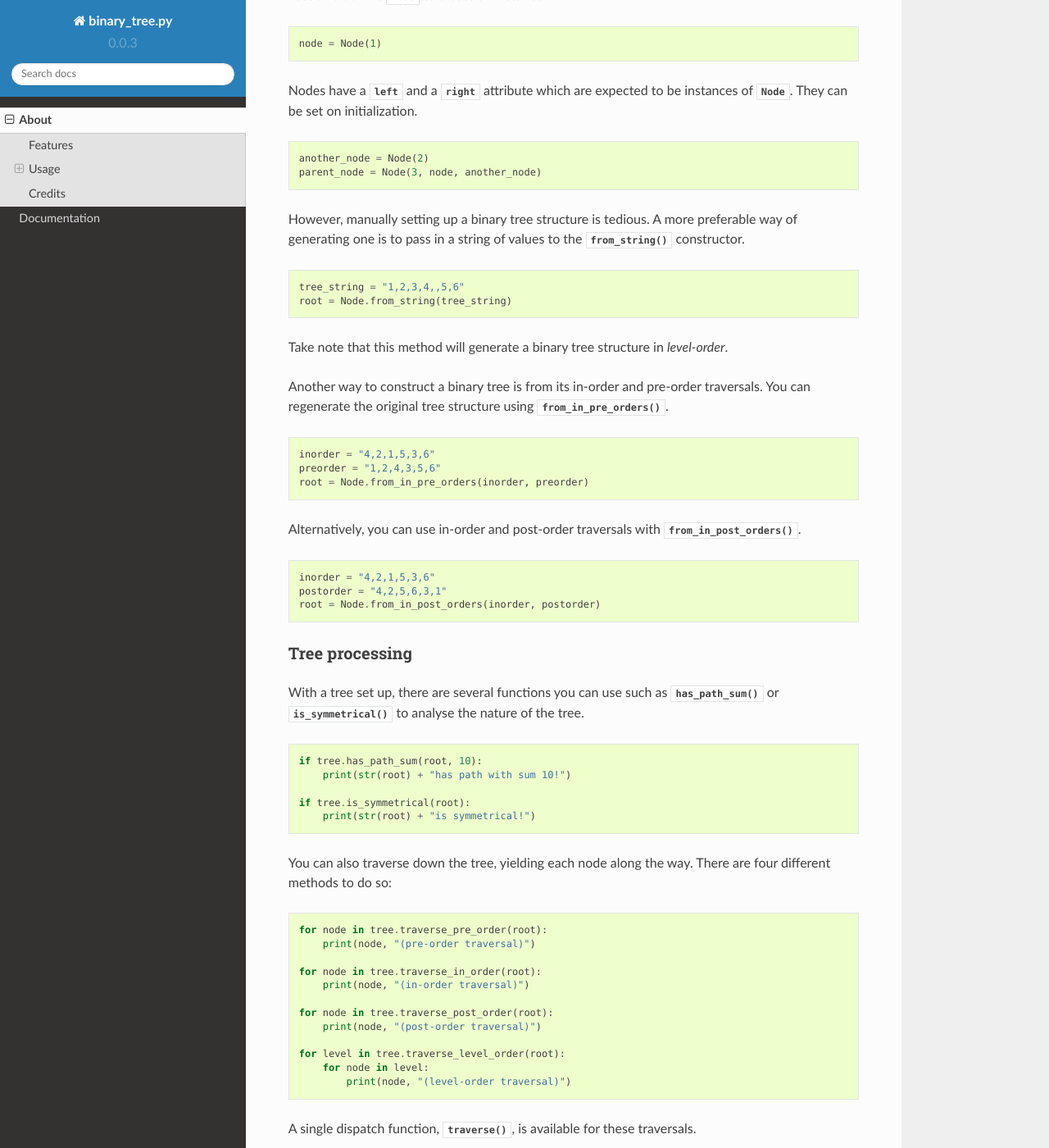
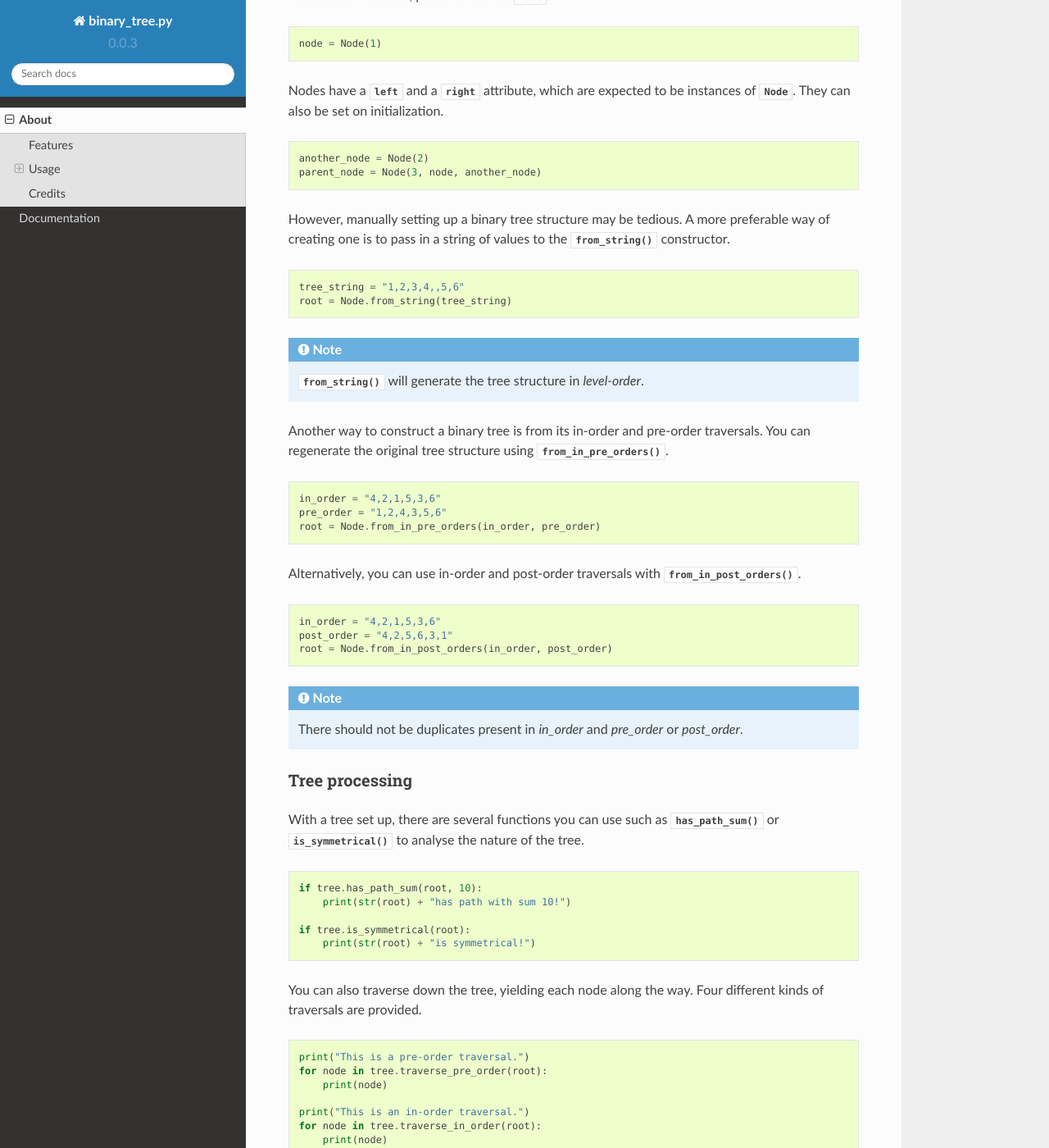
Before and after one commit to david-xhk/binary_tree, a Sphinx documentation site: the page built from docs/readme.rst, in a window 1280 px wide and 1400 px high, scrolled down 1077 px. Shown: the whole window at 82% size. Built offline with Sphinx 7.4.7 and the Read the Docs theme 2.0.0, drawn with Linux system fonts in a browser that asks for light colours; some of the changed text lies outside the part shown.

Commit message:
Updated documentation

```diff
--- a/docs/index.rst
+++ b/docs/index.rst
@@ -14,7 +14,6 @@
     readme
     docs
 
-
 .. image:: https://img.shields.io/pypi/v/binary_tree.py.svg
     :target: https://pypi.python.org/pypi/binary_tree.py
 
--- a/docs/readme.rst
+++ b/docs/readme.rst
@@ -32,7 +31,6 @@
   * Is symmetrical
   * Has a certain path sum
 
-
 =====
 Usage
 =====
@@ -54,33 +52,39 @@
 Node creation
 -------------
 
-Pass a value into :class:`~binary_tree.Node` to create an instance. ::
+To create an instance, pass a value into :class:`~binary_tree.Node`. ::
 
     node = Node(1)
 
-Nodes have a :attr:`~binary_tree.Node.left` and a :attr:`~binary_tree.Node.right` attribute which are expected to be instances of :class:`~binary_tree.Node`. They can be set on initialization. ::
+Nodes have a :attr:`~binary_tree.Node.left` and a :attr:`~binary_tree.Node.right` attribute, which are expected to be instances of :class:`~binary_tree.Node`. They can also be set on initialization. ::
 
     another_node = Node(2)
     parent_node = Node(3, node, another_node)
 
-However, manually setting up a binary tree structure is tedious. A more preferable way of generating one is to pass in a string of values to the :func:`~binary_tree.Node.from_string` constructor. ::
+However, manually setting up a binary tree structure may be tedious. A more preferable way of creating one is to pass in a string of values to the :func:`~binary_tree.Node.from_string` constructor. ::
 
     tree_string = "1,2,3,4,,5,6"
     root = Node.from_string(tree_string)
 
-Take note that this method will generate a binary tree structure in `level-order`.
+.. note::
+
+    :func:`~binary_tree.Node.from_string` will generate the tree structure in `level-order`.
 
 Another way to construct a binary tree is from its in-order and pre-order traversals. You can regenerate the original tree structure using :func:`~binary_tree.Node.from_in_pre_orders`. ::
 
-    inorder = "4,2,1,5,3,6"
-    preorder = "1,2,4,3,5,6"
-    root = Node.from_in_pre_orders(inorder, preorder)
+    in_order = "4,2,1,5,3,6"
+    pre_order = "1,2,4,3,5,6"
+    root = Node.from_in_pre_orders(in_order, pre_order)
 
 Alternatively, you can use in-order and post-order traversals with :func:`~binary_tree.Node.from_in_post_orders`. ::
 
-    inorder = "4,2,1,5,3,6"
-    postorder = "4,2,5,6,3,1"
-    root = Node.from_in_post_orders(inorder, postorder)
+    in_order = "4,2,1,5,3,6"
+    post_order = "4,2,5,6,3,1"
+    root = Node.from_in_post_orders(in_order, post_order)
+
+.. note::
+
+    There should not be duplicates present in `in_order` and `pre_order` or `post_order`.
 
 ---------------
 Tree processing
@@ -94,29 +98,33 @@
     if tree.is_symmetrical(root):
         print(str(root) + "is symmetrical!")
 
-You can also traverse down the tree, yielding each node along the way. There are four different methods to do so::
+You can also traverse down the tree, yielding each node along the way. Four different kinds of traversals are provided. ::
 
+    print("This is a pre-order traversal.")
     for node in tree.traverse_pre_order(root):
-        print(node, "(pre-order traversal)")
+        print(node)
 
+    print("This is an in-order traversal.")
     for node in tree.traverse_in_order(root):
-        print(node, "(in-order traversal)")
+        print(node)
 
+    print("This is a post-order traversal.")
     for node in tree.traverse_post_order(root):
-        print(node, "(post-order traversal)")
+        print(node)
 
+    print("This is a level-order traversal")
     for level in tree.traverse_level_order(root):
         for node in level:
-            print(node, "(level-order traversal)")
+            print(node)
 
-A single dispatch function, :func:`~binary_tree.traverse`, is available for these traversals. ::
+A single dispatch function, :func:`~binary_tree.traverse`, is available for them. ::
 
     traversals = []
     for kind in ("pre", "in", "post", "level"):
         traversal = list(tree.traverse(root, kind))
         traversals.append(traversal)
 
-On top of traversals, you can get the paths between the root node and all the leaf nodes of the binary tree using :func:`~binary_tree.get_all_paths`. This can be useful for functions like :func:`~binary_tree.has_path_sum`::
+On top of traversals, you can get the paths between the root node and each leaf nodes using :func:`~binary_tree.get_all_paths`. This can be useful for functions like :func:`~binary_tree.has_path_sum`. ::
 
     def has_path_sum(node, value):
         for path in tree.get_all_paths(node):
@@ -140,7 +148,6 @@
     if tree.is_node(node.left):
         print(str(node) + "has left child!")
 
-
 =======
 Credits
 =======
```
Also changed, not shown: other parts of docs/readme.rst (+1 -2 lines), docs/docs.rst (+4 -3 lines), 1 other file.
